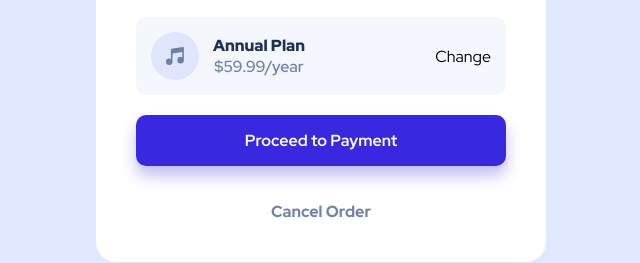
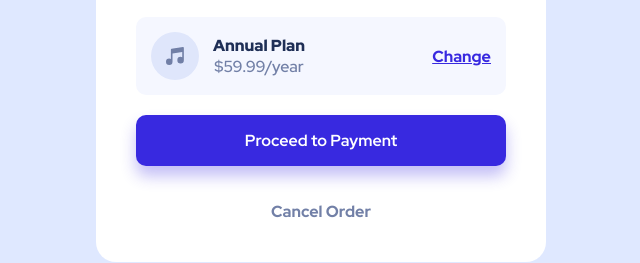
Before and after one commit to javrr-ui/order-summary-component-main, a plain HTML site: page index.html in a window 1280 px wide. Shown: the part 494-757 px from the top of the page, 319-959 px from the left. Drawn offline with Linux system fonts and the light colour scheme.

Commit message:
Add color transition to change button

```diff
--- a/style.css
+++ b/style.css
@@ -89,6 +89,23 @@ p {
   width: 100px;
 }
 
+.change-btn {
+  color: hsl(245, 75%, 52%);
+  font-weight: 800;
+  text-decoration: underline;
+  transition: color 0.2s ease;
+  -webkit-transition: color 0.2s ease;
+  -moz-transition: color 0.2s ease;
+  -ms-transition: color 0.2s ease;
+  -o-transition: color 0.2s ease;
+}
+
+.change-btn:hover {
+  cursor: pointer;
+  color: hsla(245, 75%, 52%, 0.8);
+  text-decoration: none;
+}
+
 .payment-btn {
   font-weight: 700;
   color: white;
```
